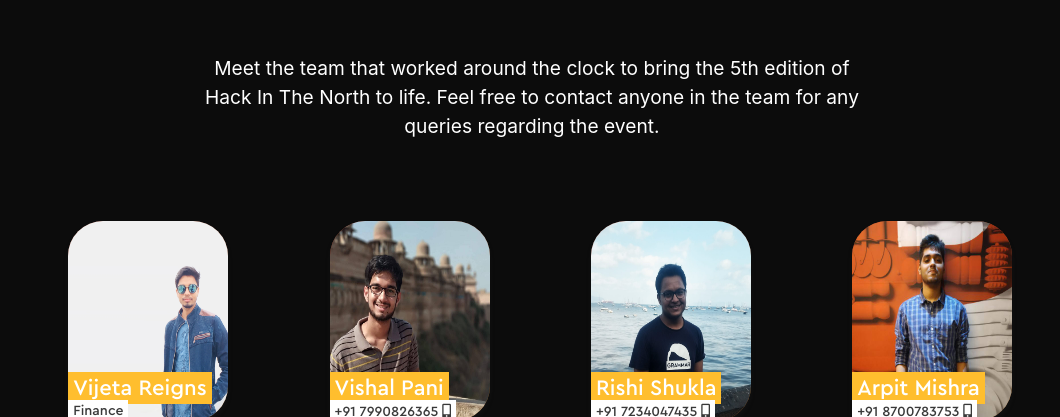
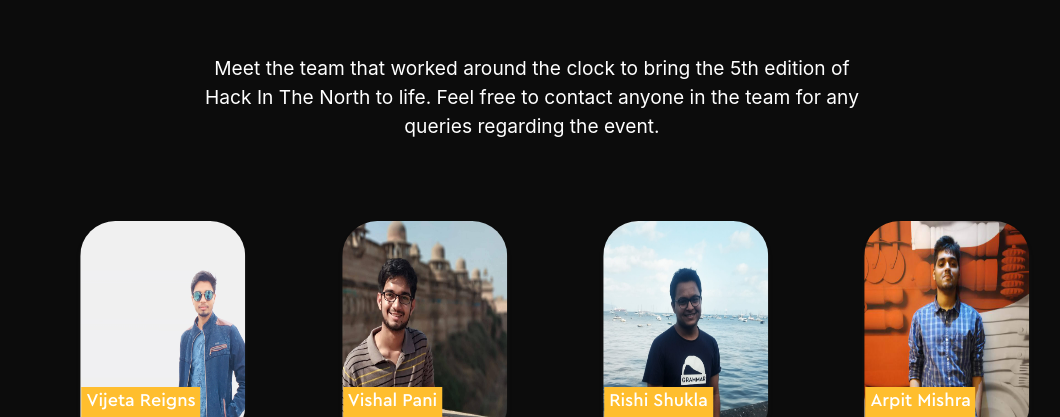
Before and after one commit to arpitmisraw/onkar1621.github.io, a plain HTML site: page team.html in a window 1280 px wide. Shown: the part 213-630 px from the top of the page, without its empty margins (108-1168 px from the left). Drawn offline with Linux system fonts and the light colour scheme; a web font is replaced by a local one.

Commit message:
Finalize team page design

```diff
--- a/css/styleteam.css
+++ b/css/styleteam.css
@@ -216,7 +216,6 @@ background-color: #555;
 .team {
     height: 100vh;
     width: 100vw;
-
 }
 
 
@@ -990,8 +989,8 @@ background-color: #555;
     background: linear-gradient(136.09deg, rgba(255, 106, 72, 0.56) 18.06%, rgba(247, 151, 55, 0.56) 87.74%), url(image.png);
     background-blend-mode: darken, normal;
     /* border:4px solid #FFFFFF; */
-    width: 160px;
-    height: 200px;
+    width: 165px;
+    height: 220px;
     box-shadow: 0px 4px 4px rgba(35, 35, 35, 0.25);
     /* -moz-box-shadow: 0 3px 20px rgba(0, 0, 0, 0.16);
     -webkit-box-shadow: 0 3px 20px rgba(0, 0, 0, 0.16);
@@ -1045,7 +1044,7 @@ background-color: #555;
 
     font-family: CeraPro;
     padding: 1px 1px;
-    margin: 0px 0px;
+    margin: 10px 1px;
 }
 
 .speaker-company {
@@ -1060,7 +1059,7 @@ background-color: #555;
 
     background: #FFFFFF;
 
-    bottom: 4%;
+    bottom: 0%;
     padding: 0.25rem 2%;
 
     height: 22px;
@@ -1071,18 +1070,18 @@ background-color: #555;
     -webkit-text-fill-color: #FFFFFF;
     font-weight: 500px;
     font-style: normal;
-    font-size: 22px;
+    font-size: 18px;
     position: absolute;
     text-align: center;
     padding: 0.25rem 2%;
-    margin: 0 0;
-    border: 0px yellow;
+
+    /*border: 0px yellow;*/
     background: #FFBE2E;
-    line-height: 110%;
+    line-height: 105%;
     /* left: 22.3%; */
     height: 32px;
-    bottom: 18%;
-
+    bottom: 15%;
+    margin: 10px 1px;
 }
 
 .circle-holder .container {
@@ -1095,7 +1094,7 @@ background-color: #555;
     color: #393939;
     position: absolute;
     text-align: center;
-    margin: 0 0;
+    margin: 10px 1px;
     font-style: normal;
     font-weight: normal;
     font-size: 14px;
@@ -1103,7 +1102,7 @@ background-color: #555;
 
     background: #FFFFFF;
 
-    bottom: 11%;
+    bottom: 6%;
     padding: 0.25rem 2%;
 
     height: 22px;
@@ -2023,7 +2022,8 @@ background-color: #555;
 .container {
 
      position: relative;
-     transform: translate(+20%, 0);
-}
+     transform: translate(+25%, 0);
+}
+
 
 /*--------- Projects Section ends  -----------*/
--- a/team.html
+++ b/team.html
@@ -235,12 +235,10 @@
 
           </div>
         </div>
+
       </div>
     </div>
-  </div>
-<div class="container-fluid footer-outer">
-  <img src="./images/Footer/Vector.svg" alt="" class="footer-wheel-img">
-  <div class="footer" id="contact">
+    <div class="footer" id="contact" style=" position:static; transform: translate(-8%, 0); width: 120%;">
 
                       <div class="row footer-row">
                         <div class="col-12">
```
Lines whose indentation alone changed are shown as unchanged.
